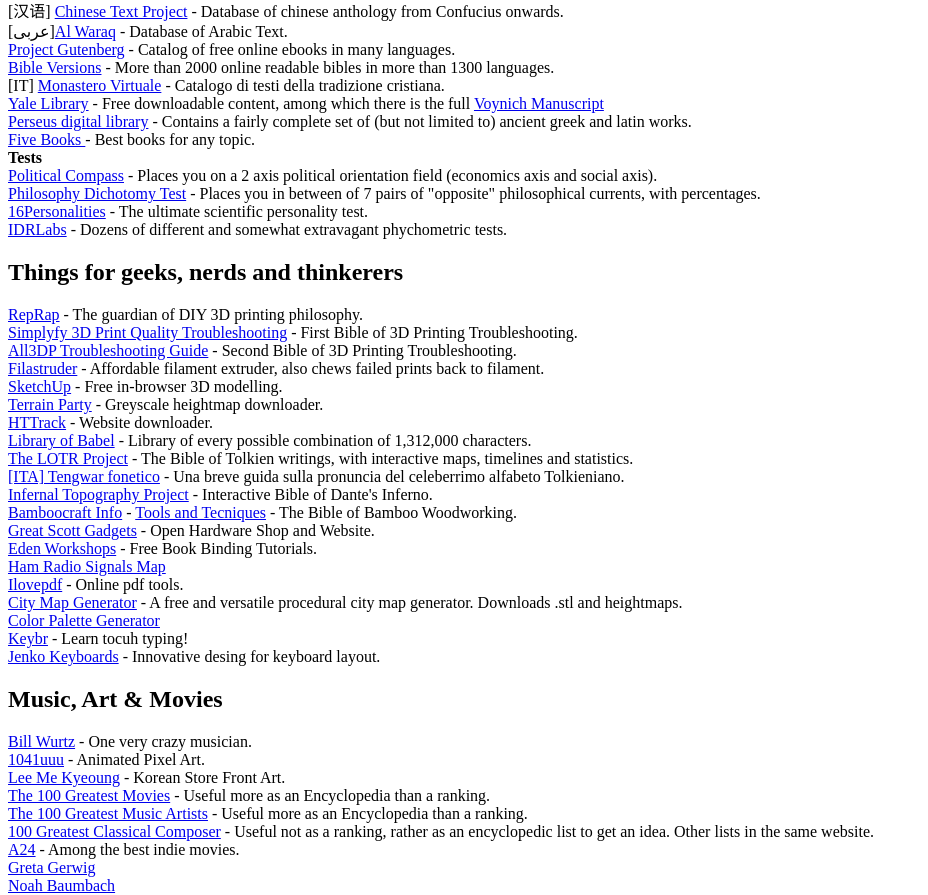
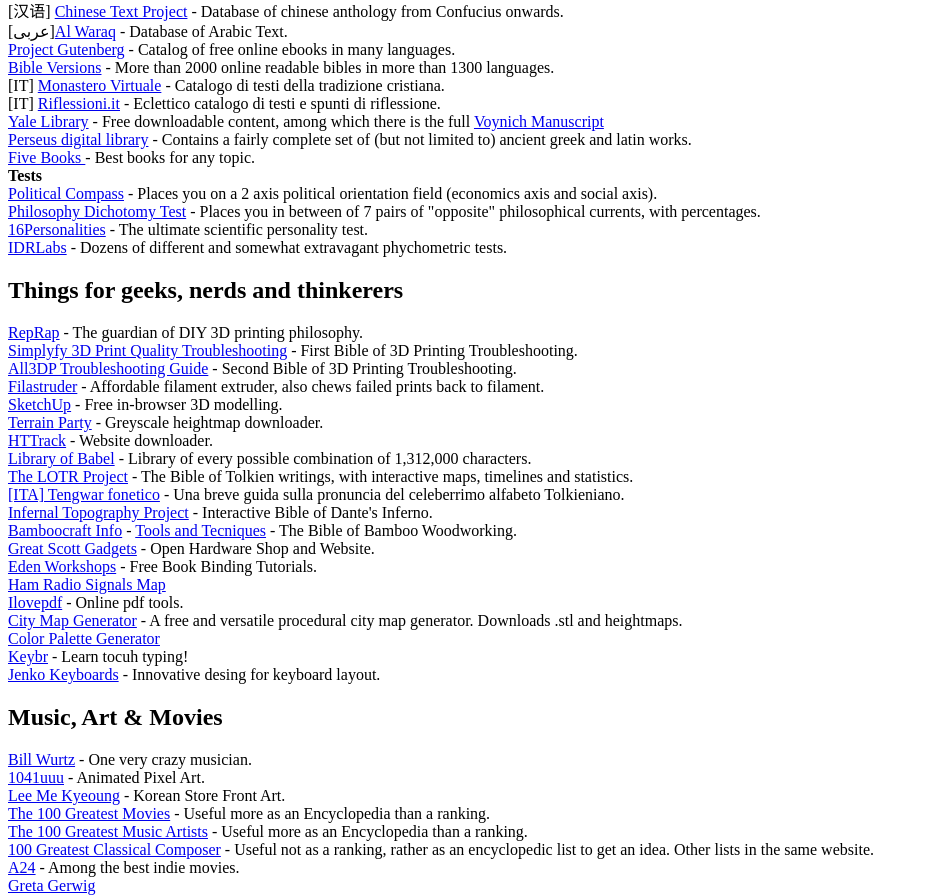
Before and after one commit to magiwanders/magiwanders.com, a plain HTML site: page links.html in a window 1280 px wide. Shown: the part 1759-2654 px from the top of the page, without its empty margins (0-928 px from the left). Drawn offline with Linux system fonts and the light colour scheme.

Commit message:
updated links

```diff
--- a/links.html
+++ b/links.html
@@ -191,6 +191,8 @@
 			<br>
             [IT] <a href = "https://www.monasterovirtuale.it/">Monastero Virtuale</a> - Catalogo di testi della tradizione cristiana.
             <br>
+						[IT] <a href = "https://www.riflessioni.it/">Riflessioni.it</a> - Eclettico catalogo di testi e spunti di riflessione.
+            <br>
 			<a href = "http://beinecke1.library.yale.edu/download/">Yale Library</a> - Free downloadable content, among which there is the full <a href = "http://beinecke1.library.yale.edu/download/Voynich-New/">Voynich Manuscript</a>
 			<br>
 			<a href = "http://www.perseus.tufts.edu/hopper/collections">Perseus digital library</a> - Contains a fairly complete set of (but not limited to) ancient greek and latin works.
```
